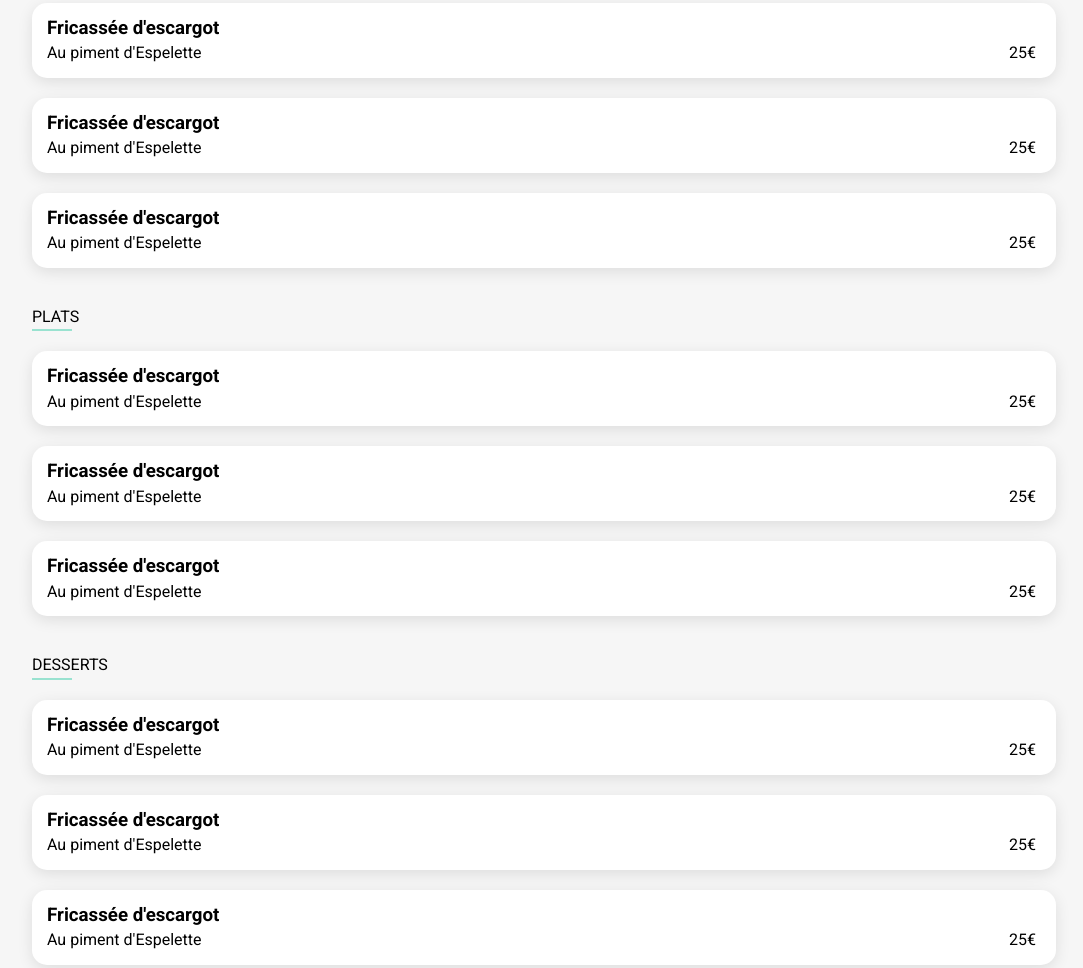
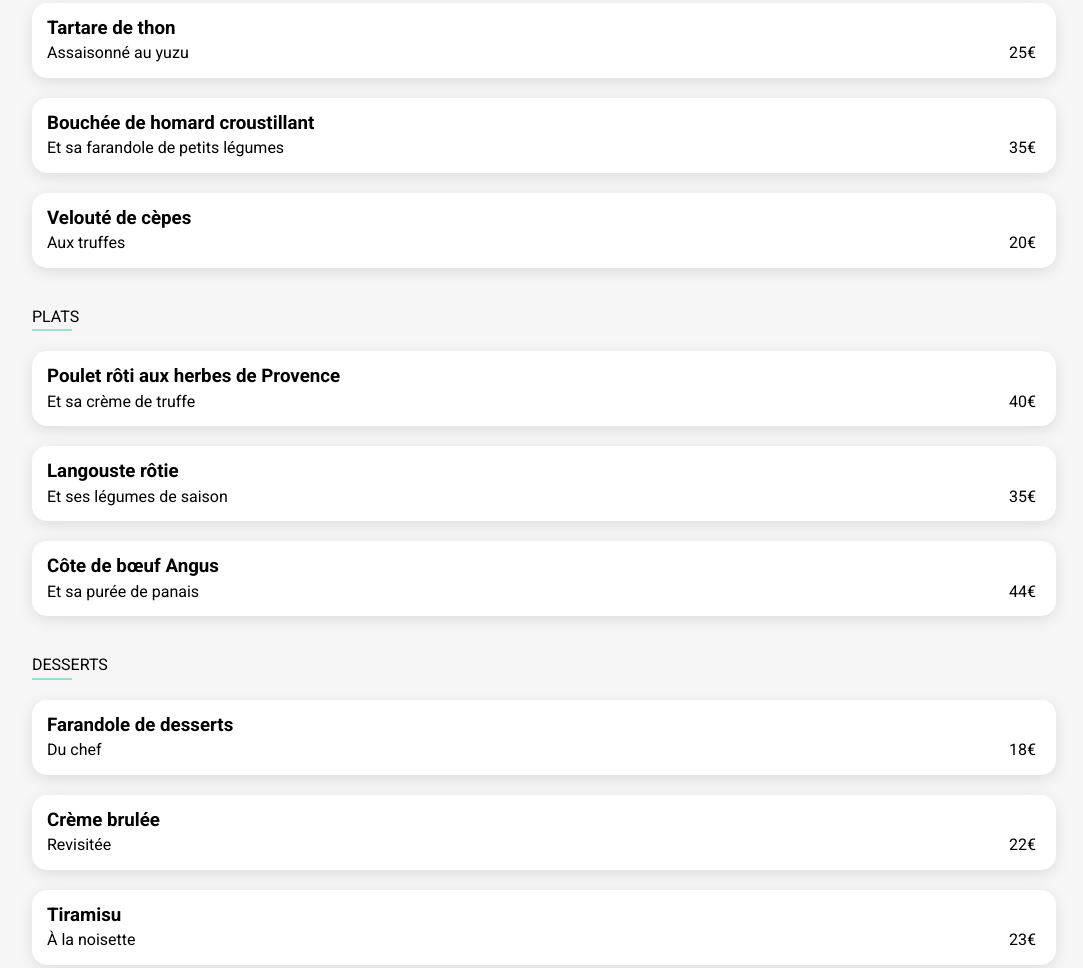
Before and after one commit to DonGuezo/ohmyfood-, a website: page restaurants/le-delice-des-sens.html in a window 1280 px wide. Shown: the part 508-1476 px from the top of the page, without its empty margins (96-1179 px from the left). Drawn offline with Linux system fonts and the light colour scheme; a web font is replaced by a local one.

Commit message:
Commit avant presentation

```diff
--- a/restaurants/le-delice-des-sens.html
+++ b/restaurants/le-delice-des-sens.html
@@ -33,7 +33,7 @@
             </div>
         </div>
         <div class="head__img">
-            <img src="../assets/images/restaurants/jay-wennington-N_Y88TWmGwA-unsplash.jpg" alt="la palette du goût restaurant">
+            <img src="../assets/images/restaurants/louis-hansel-shotsoflouis-qNBGVyOCY8Q-unsplash.jpg" alt="le delice des sens restaurant">
         </div>
     </header>
     <main>
@@ -52,8 +52,8 @@
                 </div>
                 <article class="page__card__plate dispFlex spaceBetween ">
                     <div class="page__card__plate--description">
-                        <h3 class="page__card__plate--name">Fricassée d'escargot</h3>
-                        <p class="page__card__plate--info ">Au piment d'Espelette</p>
+                        <h3 class="page__card__plate--name">Tartare de thon</h3>
+                        <p class="page__card__plate--info ">Assaisonné au yuzu</p>
                     </div>
 
                     <div class="page__card__plate--content dispFlex">
@@ -64,24 +64,24 @@
                 </article>
                 <article class="page__card__plate dispFlex spaceBetween ">
                     <div class="page__card__plate--description">
-                        <h3 class="page__card__plate--name">Fricassée d'escargot</h3>
-                        <p class="page__card__plate--info ">Au piment d'Espelette</p>
+                        <h3 class="page__card__plate--name">Bouchée de homard croustillant </h3>
+                        <p class="page__card__plate--info ">Et sa farandole de petits légumes</p>
                     </div>
 
                     <div class="page__card__plate--content dispFlex">
-                        <span class="page__card__plate--price">25€</span>
+                        <span class="page__card__plate--price">35€</span>
                         <div class="page__card__plate--button displayFlexFullCenter"><i class="fa-solid fa-check"></i></div>
 
                     </div>
                 </article>
                 <article class="page__card__plate dispFlex spaceBetween ">
                     <div class="page__card__plate--description">
-                        <h3 class="page__card__plate--name">Fricassée d'escargot</h3>
-                        <p class="page__card__plate--info ">Au piment d'Espelette</p>
+                        <h3 class="page__card__plate--name">Velouté de cèpes </h3>
+                        <p class="page__card__plate--info ">Aux truffes</p>
                     </div>
 
                     <div class="page__card__plate--content dispFlex">
-                        <span class="page__card__plate--price">25€</span>
+                        <span class="page__card__plate--price">20€</span>
                         <div class="page__card__plate--button displayFlexFullCenter"><i class="fa-solid fa-check"></i></div>
 
                     </div>
@@ -94,36 +94,36 @@
                 </div>
                 <article class="page__card__plate dispFlex spaceBetween ">
                     <div class="page__card__plate--description">
-                        <h3 class="page__card__plate--name">Fricassée d'escargot</h3>
-                        <p class="page__card__plate--info ">Au piment d'Espelette</p>
+                        <h3 class="page__card__plate--name">Poulet rôti aux herbes de Provence</h3>
+                        <p class="page__card__plate--info ">Et sa crème de truffe</p>
                     </div>
 
                     <div class="page__card__plate--content dispFlex">
-                        <span class="page__card__plate--price">25€</span>
+                        <span class="page__card__plate--price">40€</span>
                         <div class="page__card__plate--button displayFlexFullCenter"><i class="fa-solid fa-check"></i></div>
 
                     </div>
                 </article>
                 <article class="page__card__plate dispFlex spaceBetween ">
                     <div class="page__card__plate--description">
-                        <h3 class="page__card__plate--name">Fricassée d'escargot</h3>
-                        <p class="page__card__plate--info ">Au piment d'Espelette</p>
+                        <h3 class="page__card__plate--name">Langouste rôtie </h3>
+                        <p class="page__card__plate--info ">Et ses légumes de saison</p>
                     </div>
 
                     <div class="page__card__plate--content dispFlex">
-                        <span class="page__card__plate--price">25€</span>
+                        <span class="page__card__plate--price">35€</span>
                         <div class="page__card__plate--button displayFlexFullCenter"><i class="fa-solid fa-check"></i></div>
 
                     </div>
                 </article>
                 <article class="page__card__plate dispFlex spaceBetween ">
                     <div class="page__card__plate--description">
-                        <h3 class="page__card__plate--name">Fricassée d'escargot</h3>
-                        <p class="page__card__plate--info ">Au piment d'Espelette</p>
+                        <h3 class="page__card__plate--name">Côte de bœuf Angus </h3>
+                        <p class="page__card__plate--info ">Et sa purée de panais</p>
                     </div>
 
                     <div class="page__card__plate--content dispFlex">
-                        <span class="page__card__plate--price">25€</span>
+                        <span class="page__card__plate--price">44€</span>
                         <div class="page__card__plate--button displayFlexFullCenter"><i class="fa-solid fa-check"></i></div>
 
                     </div>
@@ -136,36 +136,36 @@
                 </div>
                 <article class="page__card__plate dispFlex spaceBetween ">
                     <div class="page__card__plate--description">
-                        <h3 class="page__card__plate--name">Fricassée d'escargot</h3>
-                        <p class="page__card__plate--info ">Au piment d'Espelette</p>
+                        <h3 class="page__card__plate--name">Farandole de desserts</h3>
+                        <p class="page__card__plate--info ">Du chef</p>
                     </div>
 
                     <div class="page__card__plate--content dispFlex">
-                        <span class="page__card__plate--price">25€</span>
+                        <span class="page__card__plate--price">18€</span>
                         <div class="page__card__plate--button displayFlexFullCenter"><i class="fa-solid fa-check"></i></div>
 
                     </div>
                 </article>
                 <article class="page__card__plate dispFlex spaceBetween ">
                     <div class="page__card__plate--description">
-                        <h3 class="page__card__plate--name">Fricassée d'escargot</h3>
-                        <p class="page__card__plate--info ">Au piment d'Espelette</p>
+                        <h3 class="page__card__plate--name">Crème brulée </h3>
+                        <p class="page__card__plate--info ">Revisitée</p>
                     </div>
 
                     <div class="page__card__plate--content dispFlex">
-                        <span class="page__card__plate--price">25€</span>
+                        <span class="page__card__plate--price">22€</span>
                         <div class="page__card__plate--button displayFlexFullCenter"><i class="fa-solid fa-check"></i></div>
 
                     </div>
                 </article>
                 <article class="page__card__plate dispFlex spaceBetween ">
                     <div class="page__card__plate--description">
-                        <h3 class="page__card__plate--name">Fricassée d'escargot</h3>
-                        <p class="page__card__plate--info ">Au piment d'Espelette</p>
+                        <h3 class="page__card__plate--name">Tiramisu </h3>
+                        <p class="page__card__plate--info ">À la noisette</p>
                     </div>
 
                     <div class="page__card__plate--content dispFlex">
-                        <span class="page__card__plate--price">25€</span>
+                        <span class="page__card__plate--price">23€</span>
                         <div class="page__card__plate--button displayFlexFullCenter"><i class="fa-solid fa-check"></i></div>
 
                     </div>
--- a/sass/layout/_navigation.scss
+++ b/sass/layout/_navigation.scss
@@ -19,6 +19,14 @@ nav{
     display: flex;
     align-items: center;
     gap: 30px;
+
+    &:hover .fa-solid{
+        color: variables.$purpleColor;
+    }
+
+
+
+
 }
 .nav__prepend{
     margin: 0 0 0 -30px;
--- a/sass/pages/_page.scss
+++ b/sass/pages/_page.scss
@@ -60,6 +60,7 @@
         height: 75px;
         gap: 5px;
         overflow: hidden;
+        cursor: pointer;
 
         &--description{
             padding: 15px;
@@ -109,6 +110,7 @@
             visibility: visible;
             width: 80px;
             height: 100%;
+
         }
 
     }
@@ -126,11 +128,11 @@
     }
 }
 .page__card:nth-child(odd){
-    animation: slideSideY 5s;
+    animation: slideSideY 3s;
 
 }
 .page__card:nth-child(even){
-    animation: slideSideX 5s ;
+    animation: slideSideX 3s;
 
 }
 @keyframes slideSideY {
```
Also changed, not shown: index.html (+4 -4 lines), restaurants/a-la-francaise.html (+2 -2 lines), restaurants/la-note-enchantee.html (+1 -1 lines), sass/style.scss (+5 -2 lines), sass/pages/_acceuil.scss (added), sass/sass-utils/_flex.scss (renamed from sass/layout/_flex.scss), sass/sass-utils/_size.scss (renamed from sass/layout/_size.scss), style.css, 1 other file.
